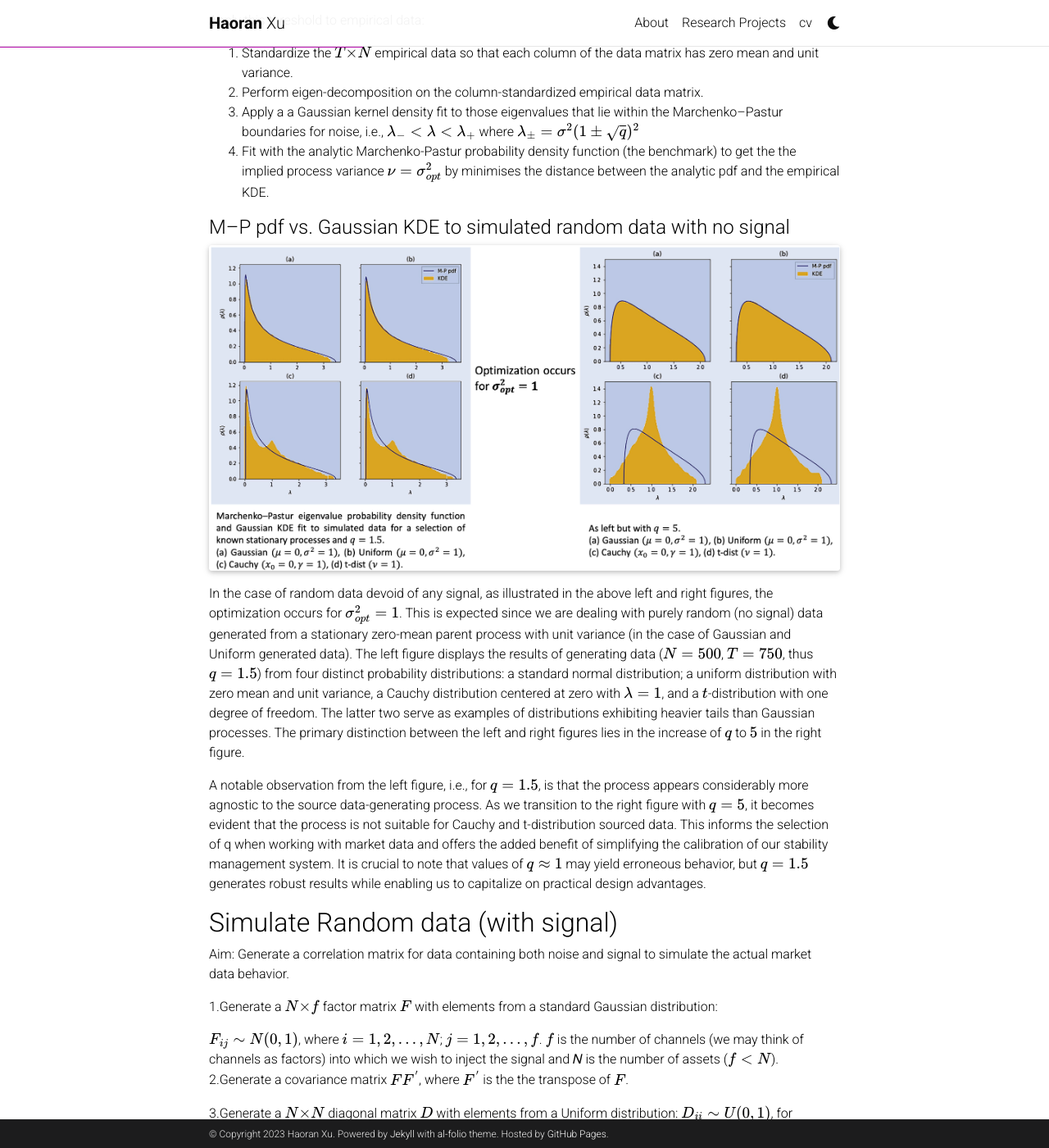
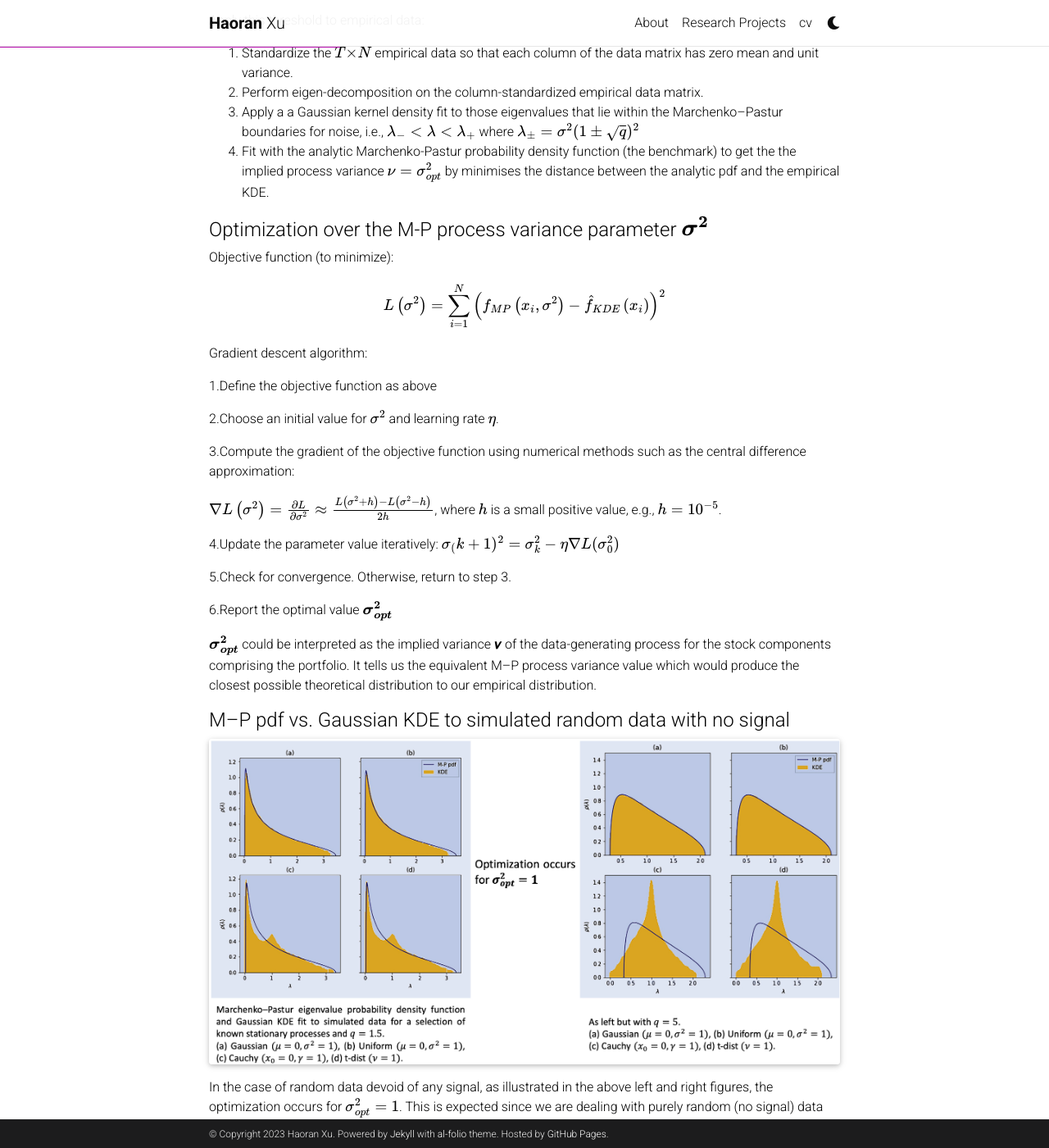
Before and after one commit to haoranxu0202/haoranxu0202.github.io, a Jekyll site: the page built from _projects/1_project.md, in a window 1280 px wide and 1400 px high, scrolled down 3111 px. Shown: the whole window at 82% size. Built offline with Jekyll 4.4.1, drawn with Linux system fonts in a browser that asks for light colours; comment, search, counter and statistics services are not loaded; a style sheet for code colours, icons or effects is not loaded.

Commit message:
change10

```diff
--- a/_projects/1_project.md
+++ b/_projects/1_project.md
@@ -61,6 +61,31 @@ Apply this threshold to empirical data:
 2. Perform eigen-decomposition on the column-standardized empirical data matrix.
 3. Apply a a Gaussian kernel density fit to those eigenvalues that lie within the Marchenko–Pastur boundaries for noise, i.e., $$\lambda_{-}<\lambda<\lambda_{+}$$ where $$\lambda_{ \pm}=\sigma^{2}(1 \pm \sqrt{q})^{2}$$
 4. Fit with the analytic Marchenko-Pastur probability density function (the benchmark) to get the the implied process variance $$𝜈=𝜎_{𝑜𝑝𝑡}^2$$ by minimises the distance between the analytic pdf and the empirical KDE.
+
+#### Optimization over the M-P process variance parameter $$𝝈^𝟐$$
+Objective function (to minimize):
+
+$$L\left(\sigma^{2}\right)=\sum_{i=1}^{N}\left(f_{M P}\left(x_{i}, \sigma^{2}\right)-\hat{f}_{K D E}\left(x_{i}\right)\right)^{2}$$
+
+Gradient descent algorithm:
+
+1.Define the objective function as above
+
+2.Choose an initial value for $$𝜎^2$$ and learning rate $$𝜂$$.
+
+3.Compute the gradient of the objective function using numerical methods such as the central difference approximation:
+
+$$\nabla L\left(\sigma^{2}\right)=\frac{\partial L}{\partial \sigma^{2}} \approx \frac{L\left(\sigma^{2}+h\right)-L\left(\sigma^{2}-h\right)}{2 h}$$, where $$h$$ is a small positive value, e.g., $$h=10^{−5}$$.
+
+4.Update the parameter value iteratively: $$𝜎_(𝑘+1)^2=𝜎_𝑘^2−𝜂∇𝐿(𝜎_0^2)$$
+
+5.Check for convergence. Otherwise, return to step 3.
+
+6.Report the optimal value $$𝝈_{𝒐𝒑𝒕}^𝟐$$
+
+$$𝝈_{𝒐𝒑𝒕}^𝟐$$ could be interpreted as the implied variance 𝝂 of the data-generating process for the stock components comprising the portfolio. It tells us the equivalent M–P process variance value which would produce the closest possible theoretical distribution to our empirical distribution.
+
+
 
 #### M–P pdf vs. Gaussian KDE to simulated random data with no signal
 <div class="row">
```
